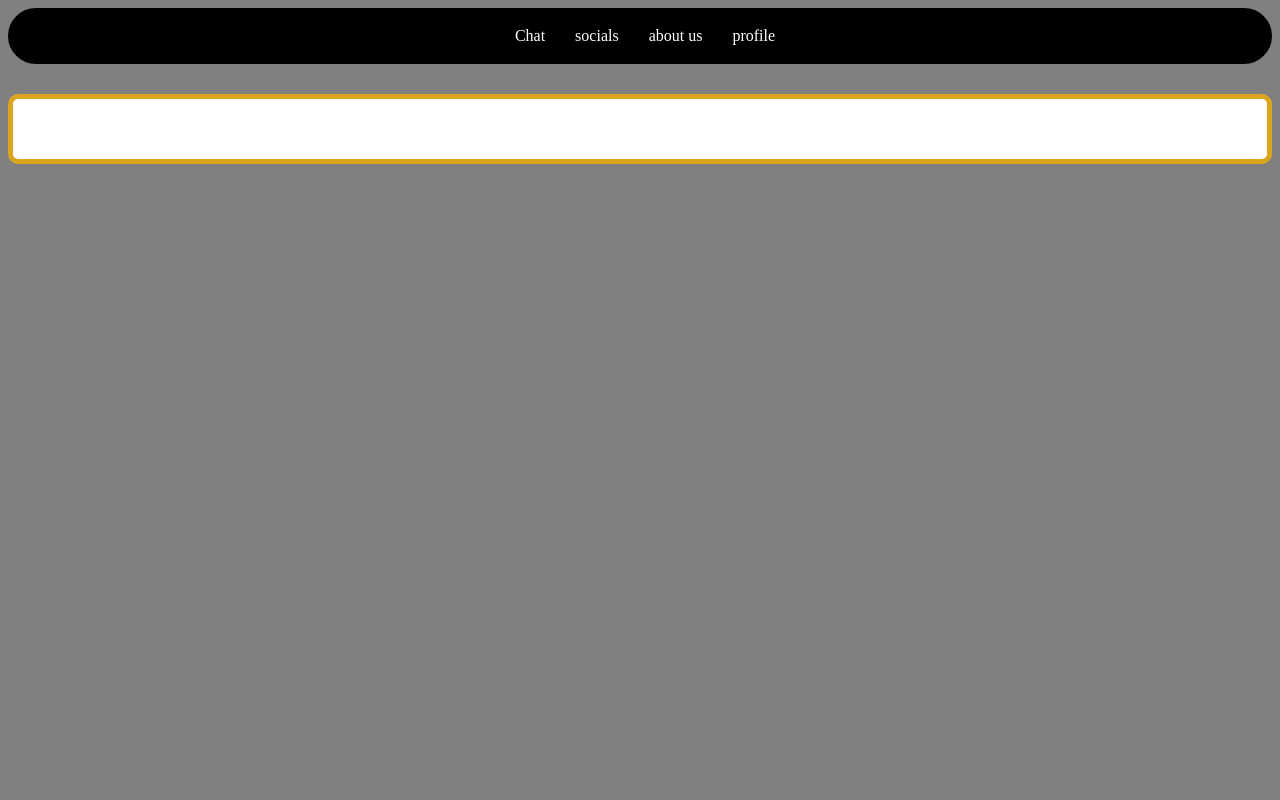
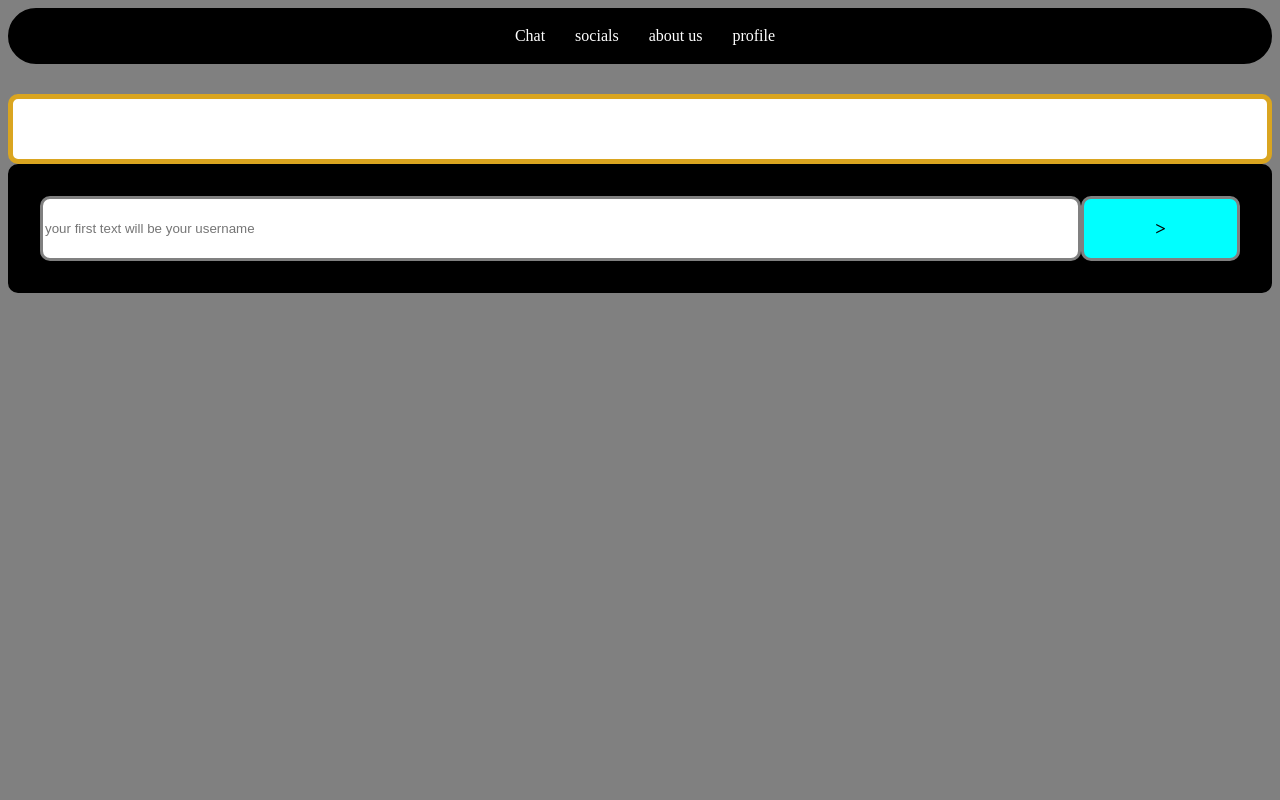
Before and after one commit to Aashir5678/Chat-App-Node, a website: page frontend/index.html in a window 1280 px wide. Shown: the top 800 px of the page. Drawn offline with nearby package versions, Linux system fonts and the light colour scheme; no server answers.

Commit message:
different text box idea

```diff
--- a/frontend/styles.css
+++ b/frontend/styles.css
@@ -41,7 +41,7 @@ nav li:hover:first-child{
     align-items: flex-end;
     background-color: black;
     border-radius: 10px;
-    margin-top: 100%;
+    /* margin-top: 100%; */
 }
 #message-input{
     grid-area: message-input;
```
